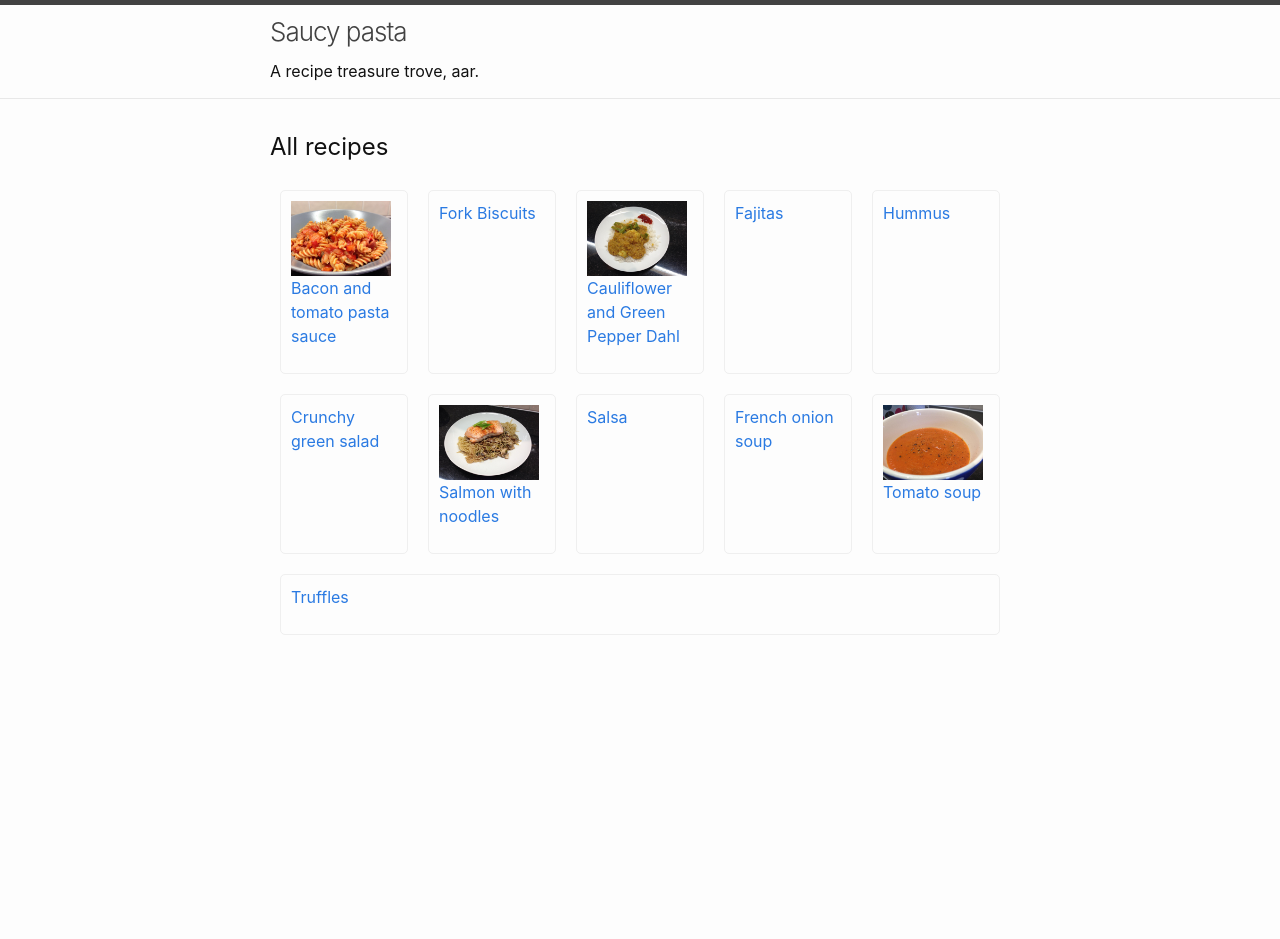
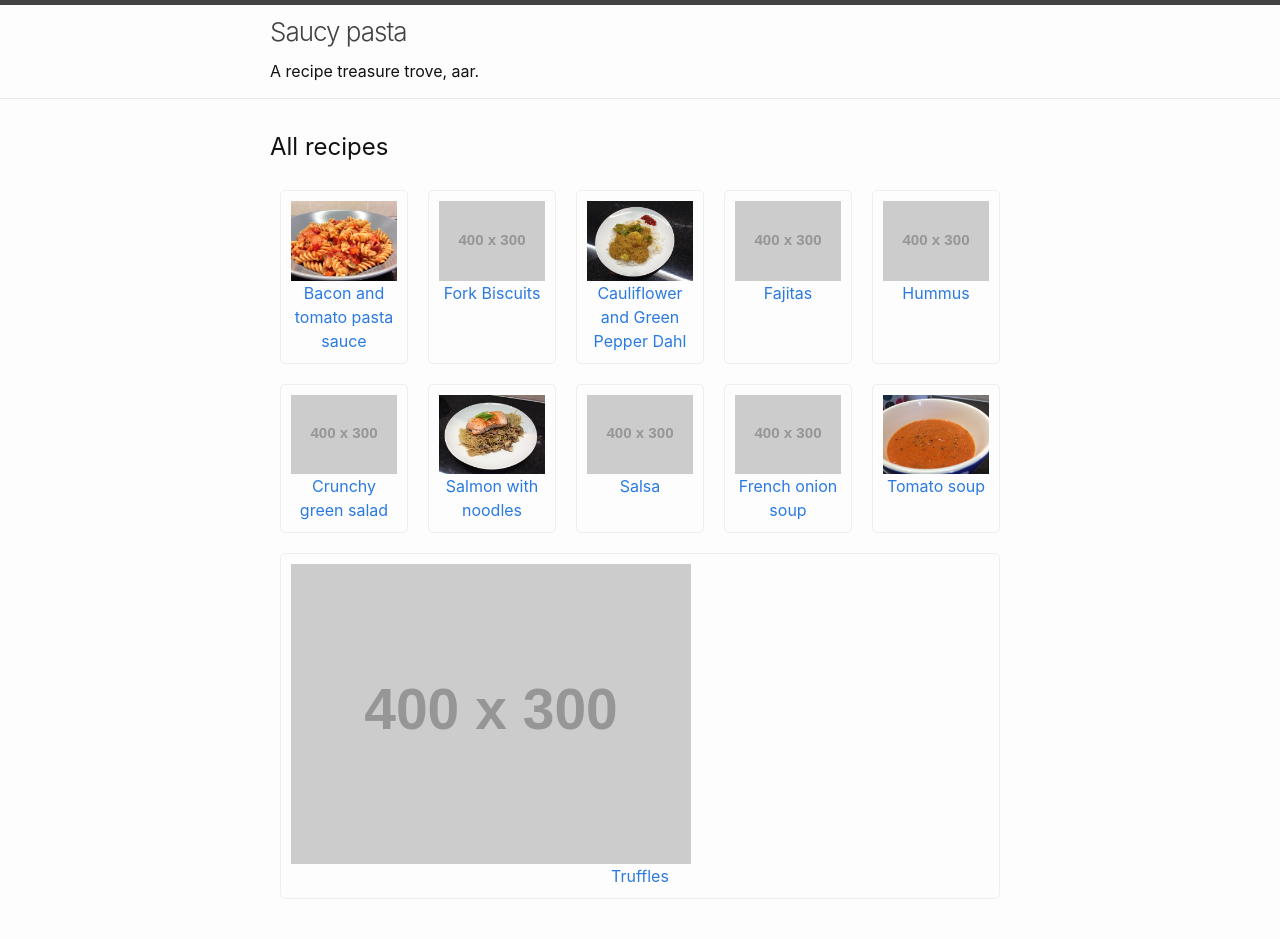
Before and after one commit to ac5/recipes, a Jekyll site: the page built from index.html, in a window 1280 px wide. Built offline with Jekyll 4.4.1, drawn with Linux system fonts in a browser that asks for light colours; before the commit the page ends 900 px from its top, so only the background shows below that.

Commit message:
Update recipe list

```diff
--- a/_includes/list.html
+++ b/_includes/list.html
@@ -4,10 +4,14 @@
 {% for page in site.pages %}
   {% if page.layout == "recipe" %}
     <div class="item" >
+      <a href="{{page.url | prepend:site.baseurl}}">
       {%- if page.image -%}
         <img src="{{ "/assets/images/" | absolute_url }}{{page.image}}" alt="{{page.image-alt}}" />
+        {%- else -%}
+        <img src="https://placehold.it/400x300/efefef/aaa/?text=Coming+soon" />
       {%- endif -%}
-      <p><a href="{{page.url | prepend:site.baseurl}}">{{page.title}}</a></p>
+      <p class="recipe-description">{{page.title}}</p>
+      </a>
     </div>
   {% endif %}
 {% endfor %}
--- a/_sass/main/_layout.scss
+++ b/_sass/main/_layout.scss
@@ -13,8 +13,9 @@
     flex: 1;
     min-width: 100px;
 
-    img {
-      width: 100px;
+    .recipe-description {
+      text-align: center;
+      margin: 0;
     }
   }
 }
```
